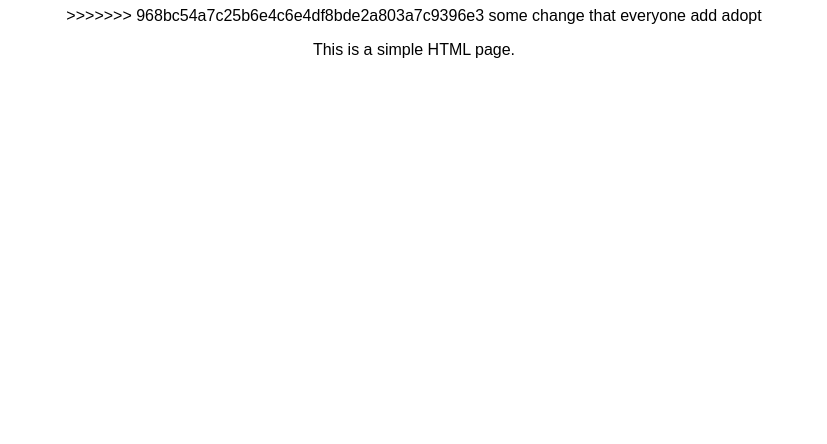
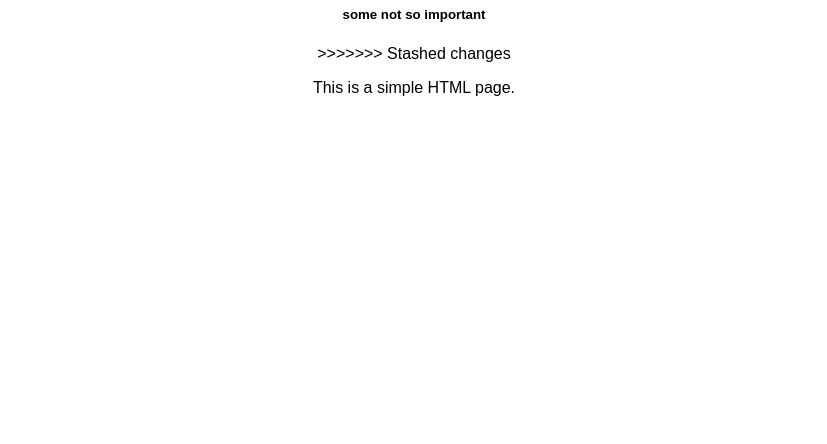
Before and after one commit to THANI1319/sample, a plain HTML site: page new.html in a window 1280 px wide. Shown: the part 356-800 px from the top of the page, without its empty margins (226-1053 px from the left). Drawn offline with Linux system fonts and the light colour scheme.

Commit message:
feat : new html

```diff
--- a/new.html
+++ b/new.html
@@ -18,12 +18,15 @@
 <body>
   <h1>THANI loves THARA</h1>
   <h1>THARA loves THANI</h1>
-<<<<<<< HEAD
   <h1>I want this line</h1>
+<<<<<<< Updated upstream
 =======
   <h1>This is important line</h1>
 >>>>>>> 968bc54a7c25b6e4c6e4df8bde2a803a7c9396e3
 some change that everyone add adopt
+=======
+<h5>some  not so important</h5>
+>>>>>>> Stashed changes
   <p>This is a simple HTML page.</p>
 </body>
 </html>
```
